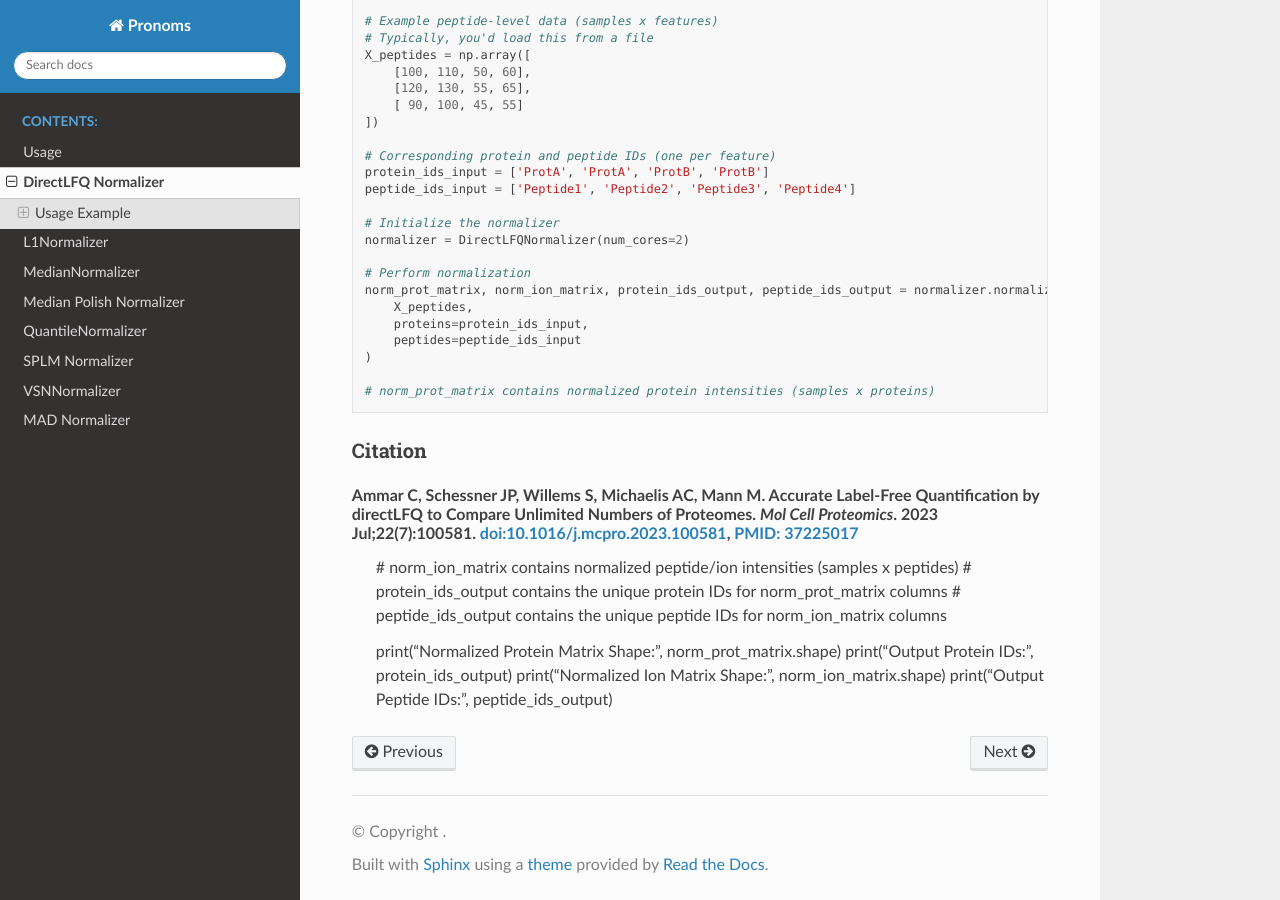
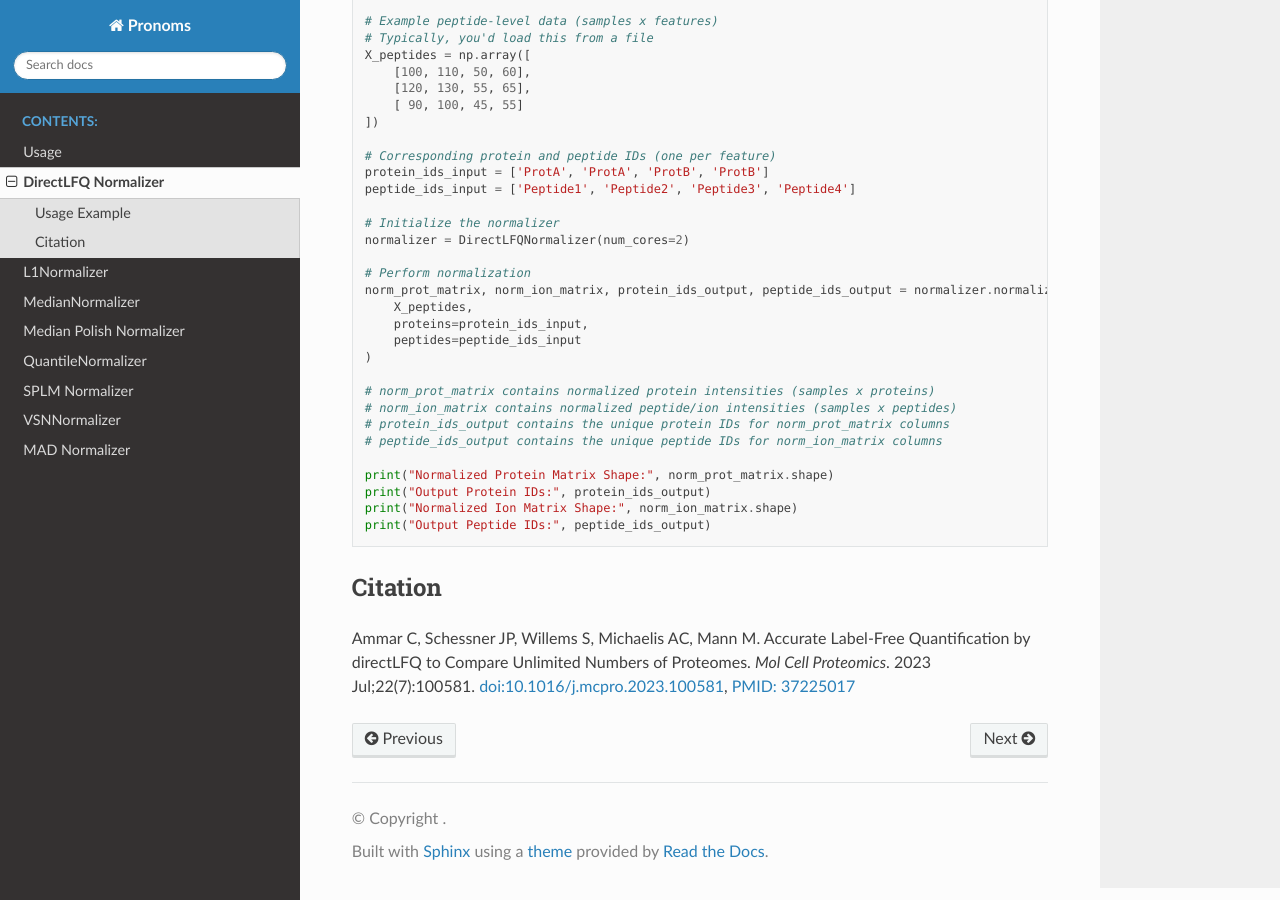
Before and after one commit to mriffle/pronoms, a Sphinx documentation site: the page built from docs/directlfq_normalizer.rst, in a window 1280 px wide and 900 px high, scrolled down 754 px. Built offline with Sphinx 7.4.7 and the Read the Docs theme 3.1.0, drawn with Linux system fonts in a browser that asks for light colours; some of the changed lines change nothing that is shown.

Commit message:
docs: update directlfq

```diff
--- a/docs/directlfq_normalizer.rst
+++ b/docs/directlfq_normalizer.rst
@@ -13,7 +13,7 @@ Use DirectLFQNormalizer when you need scalable, accurate protein quantification
    :show-inheritance:
 
 Usage Example
-+++++++++++++
+-------------
 
 .. code-block:: python
 
@@ -43,11 +43,6 @@ Usage Example
     )
 
     # norm_prot_matrix contains normalized protein intensities (samples x proteins)
-
-
-Citation
---------
-Ammar C, Schessner JP, Willems S, Michaelis AC, Mann M. Accurate Label-Free Quantification by directLFQ to Compare Unlimited Numbers of Proteomes. *Mol Cell Proteomics*. 2023 Jul;22(7):100581. `doi:10.1016/j.mcpro.2023.100581 <https://doi.org/10.1016/j.mcpro.2023.100581>`__, `PMID: 37225017 <https://pubmed.ncbi.nlm.nih.gov/37225017/>`__
     # norm_ion_matrix contains normalized peptide/ion intensities (samples x peptides)
     # protein_ids_output contains the unique protein IDs for norm_prot_matrix columns
     # peptide_ids_output contains the unique peptide IDs for norm_ion_matrix columns
@@ -56,3 +51,8 @@ Ammar C, Schessner JP, Willems S, Michaelis AC, Mann M. Accurate Label-Free Quan
     print("Output Protein IDs:", protein_ids_output)
     print("Normalized Ion Matrix Shape:", norm_ion_matrix.shape)
     print("Output Peptide IDs:", peptide_ids_output)
+
+
+Citation
+--------
+Ammar C, Schessner JP, Willems S, Michaelis AC, Mann M. Accurate Label-Free Quantification by directLFQ to Compare Unlimited Numbers of Proteomes. *Mol Cell Proteomics*. 2023 Jul;22(7):100581. `doi:10.1016/j.mcpro.2023.100581 <https://doi.org/10.1016/j.mcpro.2023.100581>`__, `PMID: 37225017 <https://pubmed.ncbi.nlm.nih.gov/37225017/>`__
```
